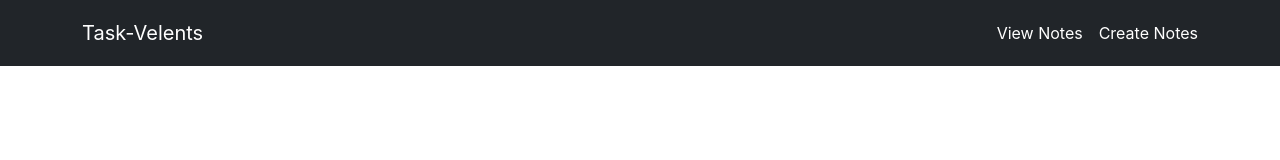
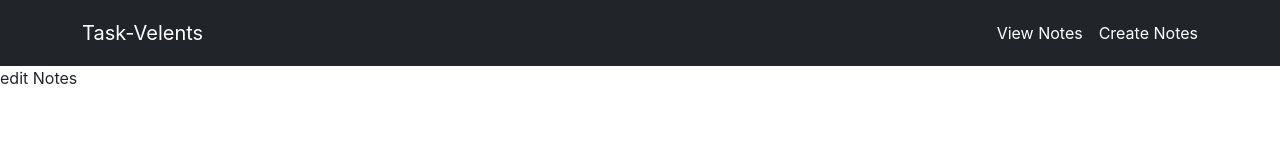
Before and after one commit to hossamabdulmagid/E2E, a React (Create React App) app in the folder e2e-frontend/: page /notes/1 in a window 1280 px wide. Shown: the top 160 px of the page. Built offline with nearby package versions, Linux system fonts and the light colour scheme.

Commit message:
added route for single Note & rapper every note In Link to click to to single Note Page

```diff
--- a/e2e-frontend/src/App.jsx
+++ b/e2e-frontend/src/App.jsx
@@ -4,6 +4,7 @@ import HomePage from "./pages/homepage/homepage.component";
 import {Route, Routes} from 'react-router-dom'
 import CreateNotes from "./pages/createnote/createnotes.component";
 import Notes from "./pages/notes/notes.component";
+import EditNote from "./pages/editnote/editnote.component";
 
 const App = () => {
     return (
@@ -13,6 +14,7 @@ const App = () => {
                 <Route path={'/'} element={<HomePage/>}/>
                 <Route path={'/create'} element={<CreateNotes/>}/>
                 <Route path={'/notes'} element={<Notes/>}/>
+                <Route path={'/notes/:id'} element={<EditNote/>}/>
 
             </Routes>
 
--- /dev/null
+++ b/e2e-frontend/src/pages/editnote/editnote.component.jsx
@@ -0,0 +1,9 @@
+export const EditNote = () => {
+    return (
+        <div>
+            edit Notes
+        </div>
+    )
+}
+
+export default EditNote
--- a/e2e-frontend/src/pages/notes/notes.component.jsx
+++ b/e2e-frontend/src/pages/notes/notes.component.jsx
@@ -2,13 +2,14 @@ import {useEffect} from 'react';
 import {DoGetAllNotes} from "../../redux/notes/notes-actions";
 import {connect, useDispatch} from "react-redux";
 import {Card, CardGroup, Spinner} from "react-bootstrap";
+import {Link} from 'react-router-dom';
+import {LinK} from "./notes.styles";
 
 const Notes = ({allNotes = [], loading}) => {
     let dispatch = useDispatch();
+
     useEffect(() => {
-
         dispatch(DoGetAllNotes())
-
     }, [])
 
 
@@ -18,12 +19,12 @@ const Notes = ({allNotes = [], loading}) => {
                 <h1>
                     Notes
                 </h1>
-
                 <CardGroup>
                     {!loading ? allNotes && allNotes.map((singleNote, idx) => {
                         return (
                             <div className={'col-sm-4'} key={idx}>
-                                <Card className={'me-2'}>
+                                <LinK to={`/note/${singleNote._id}`}>
+                                    <Card className={'me-2 mt-2'}>
                                         <Card.Img variant="top"
                                                   src={"https://picsum.photos/286/190?t=" + Math.floor(Math.random() * 10000) + ""}/>
                                         <Card.Body>
@@ -38,6 +39,7 @@ const Notes = ({allNotes = [], loading}) => {
                                             </small>
                                         </Card.Footer>
                                     </Card>
+                                </LinK>
                             </div>
                         )
                     }) :
@@ -49,7 +51,6 @@ const Notes = ({allNotes = [], loading}) => {
                             </div>
                         </div>
                     }
-
                 </CardGroup>
             </div>
         </div>
--- /dev/null
+++ b/e2e-frontend/src/pages/notes/notes.styles.jsx
@@ -0,0 +1,9 @@
+import styled from 'styled-components';
+import {Link} from 'react-router-dom'
+
+
+export const LinK = styled(Link)`
+  text-decoration: none;
+  color: black;
+
+`;
```
Lines whose indentation alone changed are shown as unchanged.
